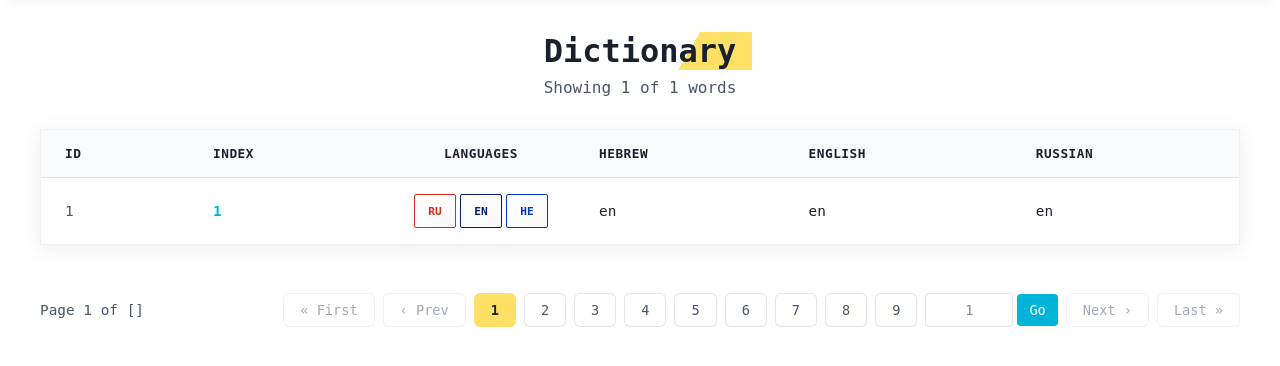
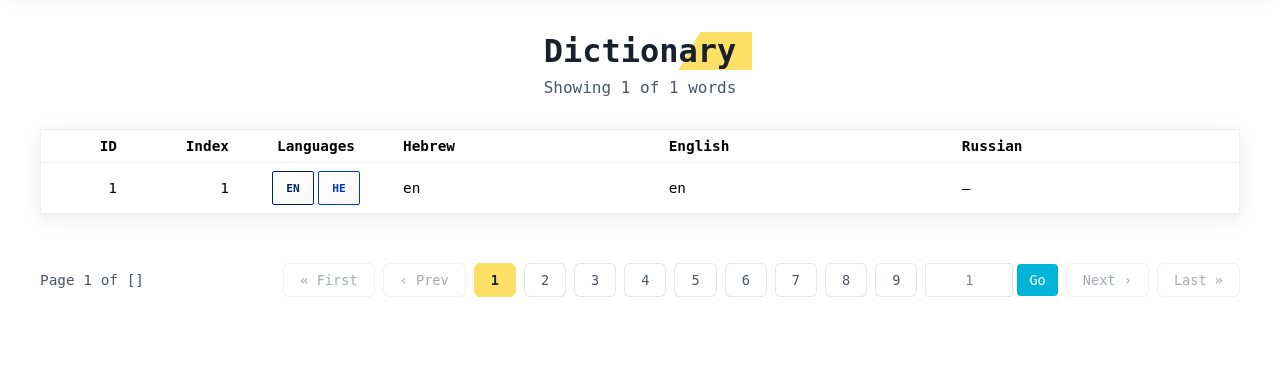
Before and after one commit to whysixthreeseven/pealim-local-dictionary, a Python web app: template templates/dictionary.html in a window 1280 px wide. Shown: the part 127-493 px from the top of the page. Run offline with Jinja, Linux system fonts and the light colour scheme; the template is opened without the code that fills it: most values are stand-ins (such as "Sample title", 1, 10 or a date in 2020); style sheets or scripts are compiled from the project's sources.

Commit message:
Fixed Word display

```diff
--- a/manual.py
+++ b/manual.py
@@ -3,3 +3,6 @@ TODO: Create a docstring.
 """
 
 # Nothing here yet.
+
+from utilities.collect import collect_dictionary
+collect_dictionary()
--- a/routes/word.py
+++ b/routes/word.py
@@ -78,8 +78,7 @@ def word_detail(language: str, word_index: int) -> str:
         'language': language,
         'container_html': container_html,
         'translation': translation,
-        # 'hebrew_word': word.TRANSLATION_LANG_HE,  # Hebrew word for header
-        'hebrew_word': "%HEBREW WORD",
+        'hebrew_word': word.TRANSLATION_LANG_HE,
         }
 
     # Generating page route:
--- a/static/css/dictionary.css
+++ b/static/css/dictionary.css
@@ -37,55 +37,38 @@
   width: 100%;
   border-collapse: collapse;
   font-size: 0.9rem;
+  table-layout: auto;
 }
 .words-table th, .words-table td {
-  padding: 1rem 1.5rem;
+  padding: 0.5rem 1rem;
   text-align: left;
   border-bottom: 1px solid rgba(0, 0, 0, 0.06);
 }
-.words-table thead {
-  background: #f9fafc;
-}
-.words-table thead th {
-  font-weight: 600;
-  color: #1a202c;
-  text-transform: uppercase;
-  font-size: 0.8rem;
-  letter-spacing: 0.5px;
-}
 .words-table thead th.column-id {
-  width: 100px;
+  width: 60px;
+  text-align: right;
 }
 .words-table thead th.column-index {
-  width: 150px;
+  width: 80px;
+  text-align: right;
 }
-.words-table tbody tr {
-  transition: all 0.2s ease;
+.words-table thead th.column-languages {
+  width: 110px;
+  text-align: center;
 }
-.words-table tbody tr:hover {
-  background: rgb(190.5, 244.25, 255);
+.words-table tbody td.column-id,
+.words-table tbody td.cell-id {
+  text-align: right;
+  padding-right: 1rem;
 }
-.words-table tbody tr:last-child td {
-  border-bottom: none;
+.words-table tbody td.column-index,
+.words-table tbody td.cell-index {
+  text-align: right;
+  padding-right: 1rem;
 }
-.words-table tbody .word-row td {
-  color: #1a202c;
-  font-weight: 500;
-}
-.words-table tbody .word-row td.cell-id {
-  color: #4a5568;
-  font-family: monospace;
-}
-.words-table tbody .word-row td.cell-index {
-  color: #00b4d8;
-  font-weight: 600;
-  font-family: monospace;
-}
-.words-table tbody .no-words {
+.words-table tbody td.column-languages,
+.words-table tbody td.cell-languages {
   text-align: center;
-  color: #4a5568;
-  font-style: italic;
-  padding: 3rem;
 }
 
 .pagination-container {
@@ -213,8 +196,14 @@
   .dictionary-title {
     font-size: 1.5rem;
   }
-  .words-table th, .words-table td {
-    padding: 0.75rem 1rem;
+  .words-table th.column-id {
+    width: 40px;
+  }
+  .words-table th.column-index {
+    width: 60px;
+  }
+  .words-table th.column-languages {
+    width: 90px;
   }
   .pagination-container {
     flex-direction: column;
--- a/static/css/dictionary.scss
+++ b/static/css/dictionary.scss
@@ -51,71 +51,55 @@ $font-mono: monospace;
     width: 100%;
     border-collapse: collapse;
     font-size: 0.9rem;
+    table-layout: auto;
 
     th, td {
-        padding: 1rem 1.5rem;
+        padding: 0.5rem 1rem;
         text-align: left;
         border-bottom: 1px solid rgba(0, 0, 0, 0.06);
     }
 
     thead {
-        background: $color-bg;
-
         th {
-            font-weight: 600;
-            color: $color-text;
-            text-transform: uppercase;
-            font-size: 0.8rem;
-            letter-spacing: 0.5px;
-
+            // ID column — very small, right-aligned
             &.column-id {
-                width: 100px;
+                width: 60px;
+                text-align: right;
             }
 
+            // INDEX column — small but readable
             &.column-index {
-                width: 150px;
+                width: 80px;
+                text-align: right;
+            }
+
+            // LANGUAGE column — fixed width for 3 buttons
+            &.column-languages {
+                width: 110px;
+                text-align: center;
             }
         }
     }
 
     tbody {
-        tr {
-            transition: all 0.2s ease;
-
-            &:hover {
-                background: lighten($color-accent, 45%);
-            }
-
-            &:last-child td {
-                border-bottom: none;
-            }
+        td.column-id,
+        td.cell-id {
+            text-align: right;
+            padding-right: 1rem;
         }
 
-        .word-row {
-            td {
-                color: $color-text;
-                font-weight: 500;
-
-                &.cell-id {
-                    color: $color-muted;
-                    font-family: $font-mono;
-                }
-
-                &.cell-index {
-                    color: $color-accent;
-                    font-weight: 600;
-                    font-family: $font-mono;
-                }
-            }
+        td.column-index,
+        td.cell-index {
+            text-align: right;
+            padding-right: 1rem;
         }
 
-        .no-words {
+        td.column-languages,
+        td.cell-languages {
             text-align: center;
-            color: $color-muted;
-            font-style: italic;
-            padding: 3rem;
         }
     }
+
 }
 
 // Pagination Container
@@ -258,9 +242,9 @@ $font-mono: monospace;
     }
 
     .words-table {
-        th, td {
-            padding: 0.75rem 1rem;
-        }
+        th.column-id { width: 40px; }
+        th.column-index { width: 60px; }
+        th.column-languages { width: 90px; }
     }
 
     .pagination-container {
--- a/templates/dictionary.html
+++ b/templates/dictionary.html
@@ -39,11 +39,13 @@
                         <td class="cell-index">{{ word.INDEX }}</td>
                         <td class="cell-languages">
                             <div class="language-buttons">
-                                <a href="{{ url_for('word.word_detail', language='ru', word_index=word.INDEX) }}"
-                                   class="lang-btn lang-ru"
-                                   title="View in Russian">
-                                    RU
-                                </a>
+                                {% if word.LANG_RU_AVAILABLE %}
+                                    <a href="{{ url_for('word.word_detail', language='ru', word_index=word.INDEX) }}"
+                                        class="lang-btn lang-ru"
+                                        title="View in Russian">
+                                        RU
+                                    </a>
+                                {% endif %}
                                 <a href="{{ url_for('word.word_detail', language='en', word_index=word.INDEX) }}"
                                    class="lang-btn lang-en"
                                    title="View in English">
@@ -58,7 +60,7 @@
                         </td>
                         <td class="cell-translation-he">{{ word.TRANSLATION_LANG_HE }}</td>
                         <td class="cell-translation-en">{{ word.TRANSLATION_LANG_EN }}</td>
-                        <td class="cell-translation-ru">{{ word.TRANSLATION_LANG_RU }}</td>
+                        <td class="cell-translation-ru"> {{ word.TRANSLATION_LANG_RU if word.LANG_RU_AVAILABLE else '—' }}</td>
                     </tr>
                     {% else %}
                     <tr>
--- a/templates/word.html
+++ b/templates/word.html
@@ -30,10 +30,12 @@
             <!-- Language Navigation -->
             <div class="language-nav">
                 <div class="language-buttons">
+                    {% if word.LANG_RU_AVAILABLE %}
                     <a href="{{ url_for('word.word_detail', language='ru', word_index=word.INDEX) }}"
                        class="language-btn {% if language == 'ru' %}active{% endif %}">
                         Русский
                     </a>
+                    {% endif %}
                     <a href="{{ url_for('word.word_detail', language='en', word_index=word.INDEX) }}"
                        class="language-btn {% if language == 'en' %}active{% endif %}">
                         English
--- a/utilities/collect.py
+++ b/utilities/collect.py
@@ -382,7 +382,7 @@ def __clean_dictionary():
     for word_id, language_container in data.items():
         word_count += 1
         for language, scrap_container in language_container.items():
-            scrap_container += 1
+            container_count += 1
             html_container = scrap_container.get("container", "")
             if not html_container:
                 continue
--- a/utilities/convert.py
+++ b/utilities/convert.py
@@ -122,7 +122,6 @@ class Converter:
 
         # Running compose method on word instance:
         word_instance.compose()
-        pass
 
 
     def __convert(self) -> List[Word]:
@@ -155,8 +154,8 @@ class Converter:
                     )
 
         # Running compose() concurrently on threads:
-        # max_workers: int = min(32, (os.cpu_count() or 1) * 2)     # <- For better machines
-        max_workers: int = 4
+        max_workers: int = min(32, (os.cpu_count() or 1) * 2)     # <- For better machines
+        # max_workers: int = 4                                      # <- For my old potato
         with ThreadPoolExecutor(max_workers = max_workers) as executor:
             futures = [executor.submit(self.__compose, word_instance) for word_instance in word_entry_list]
             for future in as_completed(futures):
```
Also changed, not shown: utilities/database/models/word.py (+50 -0 lines), 1 other file.
